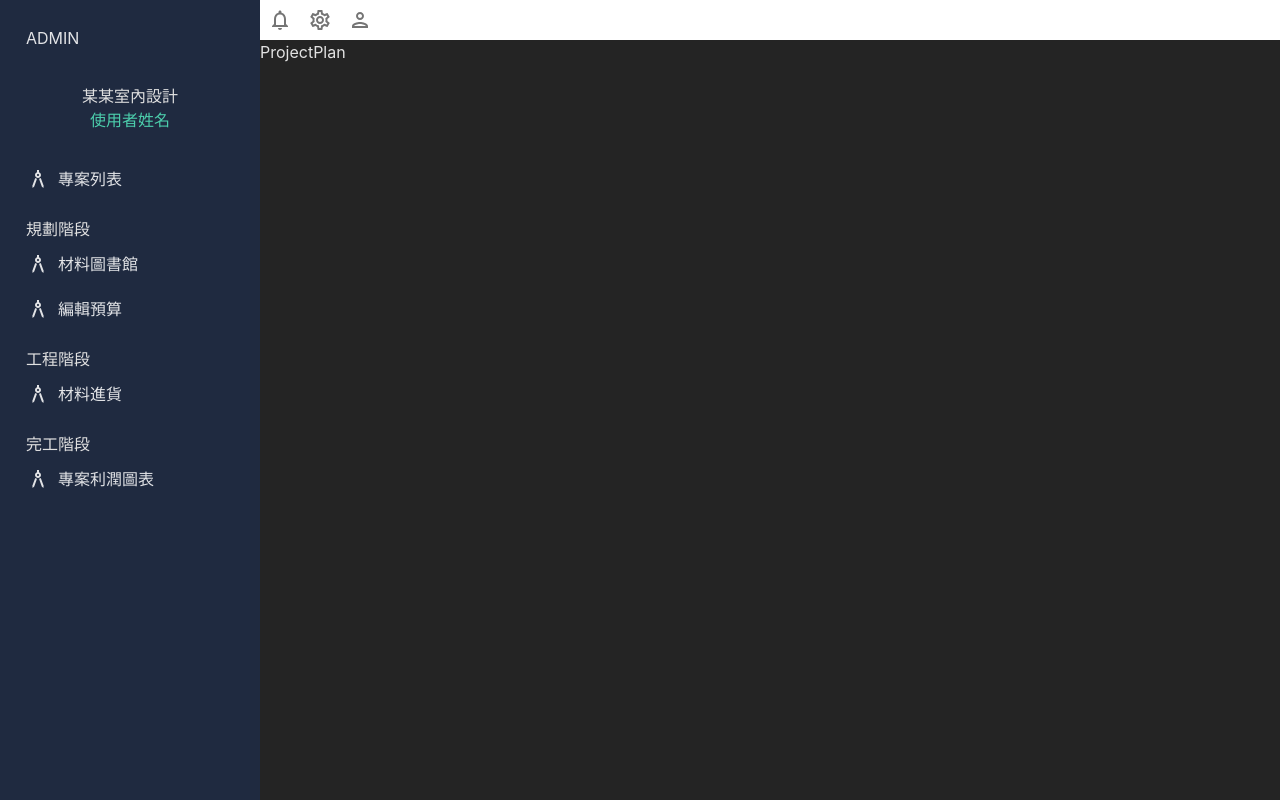
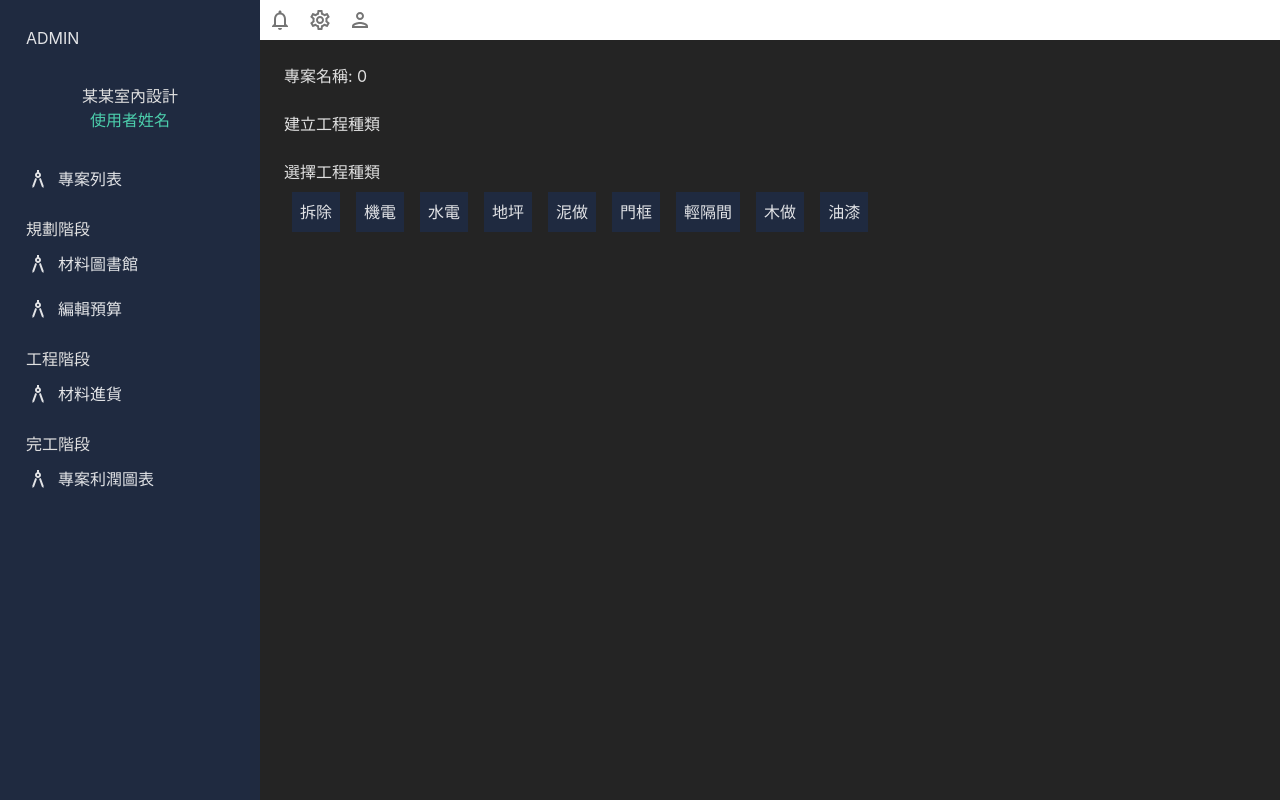
Before and after one commit to eddie8119/react-dashboard, a React (Vite) app: page /plan/project/0 in a window 1280 px wide. Built offline with nearby package versions, Linux system fonts and the light colour scheme.

Commit message:
add ChoseFirm

```diff
--- /dev/null
+++ b/src/components/ChoseFirm/index.tsx
@@ -0,0 +1,44 @@
+import { useState } from "react";
+
+const firmLists = [
+  "拆除",
+  "機電",
+  "水電",
+  "地坪",
+  "泥做",
+  "門框",
+  "輕隔間",
+  "木做",
+  "油漆",
+];
+
+const firmObjects = firmLists.map((firm, index) => ({
+  id: index,
+  name: firm,
+}));
+
+const ChoseFirm = () => {
+  const [selectedFirms, setSelectedFirms] = useState([]);
+
+  return (
+    <div>
+      <h1 className="text-gray">選擇工程種類</h1>
+
+      <div className="flex flex-wrap">
+        {firmObjects.map((firm) => (
+          <div
+            key={firm.id}
+            className="m-2 p-2 bg-box-bg cursor-pointer relative"
+          >
+            {firm.name}
+            <div
+              className={`absolute bottom-0 left-1/2 transform -translate-x-1/2 w-3 h-3 rounded-full ${selectedFirms.includes(firm.name) ? "bg-green-500" : "bg-gray-500"}`}
+            />
+          </div>
+        ))}
+      </div>
+    </div>
+  );
+};
+
+export default ChoseFirm;
--- a/src/content/dashboards/ProjectPlan/index.tsx
+++ b/src/content/dashboards/ProjectPlan/index.tsx
@@ -1,7 +1,18 @@
 import React from "react";
+import { useParams } from "react-router-dom";
+import PageTitle from "./../../../components/PageTitle";
+import ChoseFirm from "../../../components/ChoseFirm";
 
 const ProjectPlan = () => {
-  return <div>ProjectPlan</div>;
+  const { id } = useParams();
+
+  return (
+    <div className="w-full h-full flex flex-col gap-6 p-6">
+      <PageTitle title={`專案名稱: ${id}`} />
+      <p>建立工程種類</p>
+      <ChoseFirm />
+    </div>
+  );
 };
 
 export default ProjectPlan;
```
